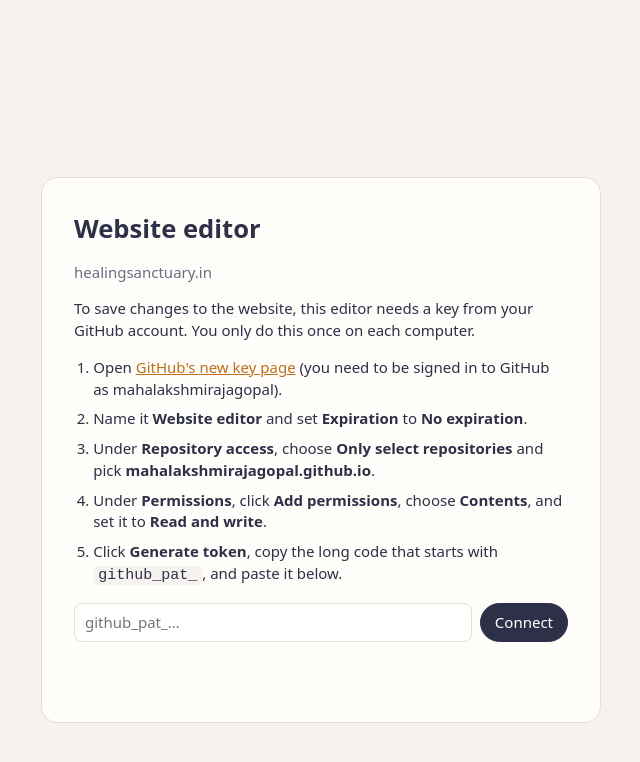
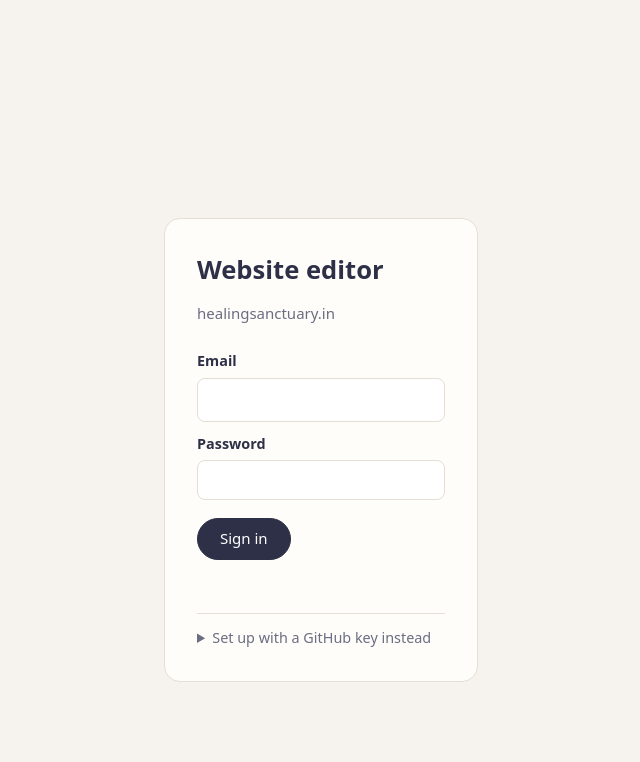
Before and after one commit to mahalakshmirajagopal/mahalakshmirajagopal.github.io, a Jekyll site: the page edit/index.html, which Jekyll copies as it is, in a window 1280 px wide. Shown: the top 762 px of the page, without its empty margins (319-959 px from the left). Built offline with Jekyll 4.4.1, drawn with Linux system fonts in a browser that asks for light colours; part of the change alters nothing that is shown.

Commit message:
Editor: sign in with email and password
Co-Authored-By: Claude Opus 5.5 <noreply@anthropic.com>

```diff
--- a/edit/editor.css
+++ b/edit/editor.css
@@ -38,6 +38,12 @@ a { color: var(--accent); }
 .connect-card ol { padding-left: 1.2rem; }
 .connect-card li { margin-bottom: 0.5rem; }
 .connect-card code { background: var(--bg); padding: 1px 5px; border-radius: 4px; }
+.login-form { display: flex; flex-direction: column; gap: 6px; margin-top: 20px; }
+.login-form label { font-weight: 600; font-size: 0.9rem; margin-top: 6px; }
+.login-form input { width: 100%; font: inherit; border: 1px solid var(--line); border-radius: 8px; padding: 10px 12px; background: #fff; }
+.login-form .btn { margin-top: 12px; align-self: flex-start; padding: 9px 22px; }
+.key-setup { margin-top: 20px; border-top: 1px solid var(--line); padding-top: 14px; }
+.key-setup summary { cursor: pointer; color: var(--soft); font-size: 0.9rem; }
 #connect-form { display: flex; gap: 8px; margin-top: 16px; }
 #connect-form input { flex: 1; min-width: 0; }
 
--- a/edit/editor.js
+++ b/edit/editor.js
@@ -581,7 +581,48 @@
     $('loading').hidden = true;
     $('app').hidden = true;
     $('connect').hidden = false;
-    $('connect-error').textContent = msg || '';
+    $('login-error').textContent = msg || '';
+  }
+
+  // ---------- Signing in ----------
+  // login.json holds the GitHub key, locked with the email and password (PBKDF2 + AES-GCM).
+  // Without the right pair it cannot be unlocked, so the page itself can stay public.
+
+  function b64(bytes) { return btoa(String.fromCharCode.apply(null, new Uint8Array(bytes))); }
+  function unb64(s) { return Uint8Array.from(atob(s), function (c) { return c.charCodeAt(0); }); }
+
+  function loginKey(email, password, salt, iterations) {
+    var secret = new TextEncoder().encode(email.trim().toLowerCase() + '\n' + password);
+    return crypto.subtle.importKey('raw', secret, 'PBKDF2', false, ['deriveKey']).then(function (base) {
+      return crypto.subtle.deriveKey({ name: 'PBKDF2', salt: salt, iterations: iterations, hash: 'SHA-256' },
+        base, { name: 'AES-GCM', length: 256 }, false, ['encrypt', 'decrypt']);
+    });
+  }
+
+  // Used once to make login.json: SiteLogin.lock(email, password, githubKey)
+  function lock(email, password, secret) {
+    var salt = crypto.getRandomValues(new Uint8Array(16));
+    var iv = crypto.getRandomValues(new Uint8Array(12));
+    var iterations = 600000;
+    return loginKey(email, password, salt, iterations).then(function (key) {
+      return crypto.subtle.encrypt({ name: 'AES-GCM', iv: iv }, key, new TextEncoder().encode(secret));
+    }).then(function (data) {
+      return { iterations: iterations, salt: b64(salt), iv: b64(iv), data: b64(data) };
+    });
+  }
+  window.SiteLogin = { lock: lock };
+
+  function unlock(email, password) {
+    return fetch('login.json', { cache: 'no-store' }).then(function (r) {
+      if (!r.ok) throw new Error('Sign-in is not set up yet.');
+      return r.json();
+    }).then(function (box) {
+      return loginKey(email, password, unb64(box.salt), box.iterations).then(function (key) {
+        return crypto.subtle.decrypt({ name: 'AES-GCM', iv: unb64(box.iv) }, key, unb64(box.data));
+      }).then(function (plain) { return new TextDecoder().decode(plain); }, function () {
+        var e = new Error('wrong'); e.wrong = true; throw e;
+      });
+    });
   }
 
   function start() {
@@ -590,10 +631,31 @@
     if (!saved && /^(localhost|127\.0\.0\.1)$/.test(location.hostname) && /[?&]look\b/.test(location.search)) return load().then(renderPreview);
     if (!saved) return showConnect();
     connect(saved).then(load).then(renderPreview).catch(function (e) {
-      if (e.status === 401 || e.status === 403) { store(TOKEN_KEY, null); showConnect('That key no longer works. Please make a new one.'); }
+      if (e.status === 401 || e.status === 403) { store(TOKEN_KEY, null); showConnect('Please sign in again.'); }
       else { $('loading').textContent = 'Could not reach GitHub (' + e.message + '). Check the internet connection and reload the page.'; }
     });
   }
+
+  $('login-form').addEventListener('submit', function (e) {
+    e.preventDefault();
+    var button = e.target.querySelector('button');
+    button.disabled = true;
+    $('login-error').textContent = 'Signing in…';
+    unlock($('login-email').value, $('login-password').value).then(function (t) {
+      return connect(t).then(function () {
+        store(TOKEN_KEY, t);
+        $('login-password').value = '';
+        $('login-error').textContent = '';
+        $('connect').hidden = true;
+        return load().then(renderPreview);
+      });
+    }).catch(function (err) {
+      token = null;
+      $('login-error').textContent = err.wrong ? 'That email or password is not right.'
+        : err.status === 401 || err.status === 403 ? 'Signing in worked, but GitHub no longer accepts the saved key. Use "Set up with a GitHub key" below.'
+        : err.message;
+    }).then(function () { button.disabled = false; });
+  });
 
   $('token-link').href = 'https://github.com/settings/personal-access-tokens/new?name=Website+editor&description=Editor+for+healingsanctuary.in&target_name=' + OWNER + '&expires_in=none&contents=write';
   $('connect-form').addEventListener('submit', function (e) {
@@ -624,7 +686,6 @@
     load().then(renderPreview);
   });
   $('signout').addEventListener('click', function () {
-    if (!confirm('Disconnect this computer? You will need to paste a GitHub key again to edit.')) return;
     store(TOKEN_KEY, null);
     location.reload();
   });
--- a/edit/index.html
+++ b/edit/index.html
@@ -9,12 +9,23 @@
 </head>
 <body>
 
-  <!-- Shown until a GitHub key is saved in this browser -->
+  <!-- Shown until someone signs in on this browser -->
   <section id="connect" class="connect" hidden>
     <div class="connect-card">
       <h1>Website editor</h1>
       <p class="muted">healingsanctuary.in</p>
-      <p>To save changes to the website, this editor needs a key from your GitHub account. You only do this once on each computer.</p>
+      <form id="login-form" class="login-form">
+        <label for="login-email">Email</label>
+        <input id="login-email" type="email" autocomplete="username" required>
+        <label for="login-password">Password</label>
+        <input id="login-password" type="password" autocomplete="current-password" required>
+        <button class="btn primary" type="submit">Sign in</button>
+      </form>
+      <p id="login-error" class="error" role="alert"></p>
+
+      <details class="key-setup">
+        <summary>Set up with a GitHub key instead</summary>
+      <p>Only needed if signing in stops working. This editor needs a key from your GitHub account.</p>
       <ol>
         <li>Open <a id="token-link" href="https://github.com/settings/personal-access-tokens/new" target="_blank" rel="noopener">GitHub's new key page</a> (you need to be signed in to GitHub as mahalakshmirajagopal).</li>
         <li>Name it <b>Website editor</b> and set <b>Expiration</b> to <b>No expiration</b>.</li>
@@ -27,6 +38,7 @@
         <button class="btn primary" type="submit">Connect</button>
       </form>
       <p id="connect-error" class="error" role="alert"></p>
+      </details>
     </div>
   </section>
 
@@ -47,7 +59,7 @@
         <button id="menu" class="btn icon" type="button" aria-label="More">⋯</button>
         <div id="menu-pop" class="menu-pop" hidden>
           <button type="button" id="reload">Reload from the website</button>
-          <button type="button" id="signout">Disconnect this computer</button>
+          <button type="button" id="signout">Sign out</button>
         </div>
       </div>
     </header>
```
